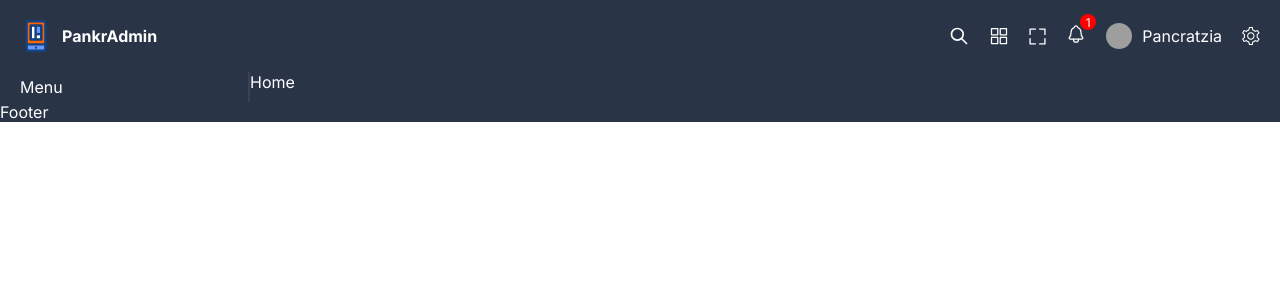
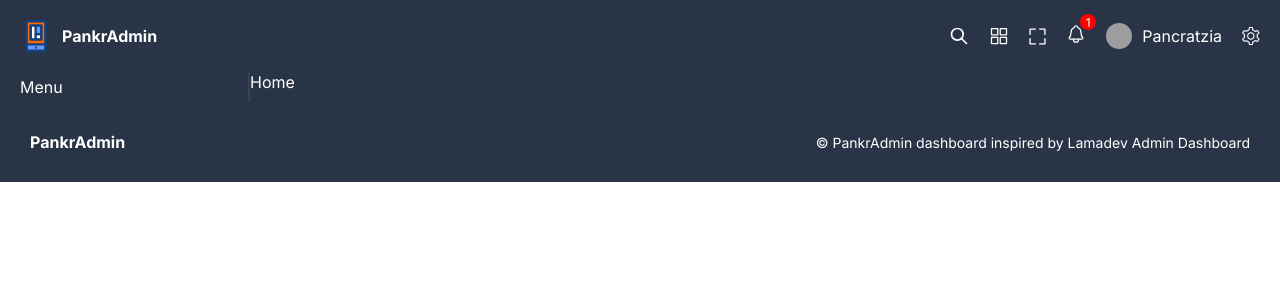
Before and after one commit to Pancratzia/Admin-Dashboard, a React (Vite) app: page / in a window 1280 px wide. Shown: the top 300 px of the page. Built offline with nearby package versions, Linux system fonts and the light colour scheme; grey boxes are pictures that could not be loaded.

Commit message:
Footer done

```diff
--- a/src/components/footer/Footer.scss
+++ b/src/components/footer/Footer.scss
@@ -0,0 +1,15 @@
+.footer{
+    display: flex;
+    align-items: center;
+    justify-content: space-between;
+    padding: 30px;
+
+    span{
+        &:first-child{
+            font-weight: bold;
+        }
+        &:last-child{
+            font-size: 14px;
+        }
+    }
+}
--- a/src/components/footer/Footer.tsx
+++ b/src/components/footer/Footer.tsx
@@ -2,7 +2,10 @@ import "./Footer.scss"
 
 function Footer() {
   return (
-    <div>Footer</div>
+    <div className="footer">
+      <span>PankrAdmin</span>
+      <span>&copy; PankrAdmin dashboard inspired by Lamadev Admin Dashboard</span>
+    </div>
   )
 }
 
```
